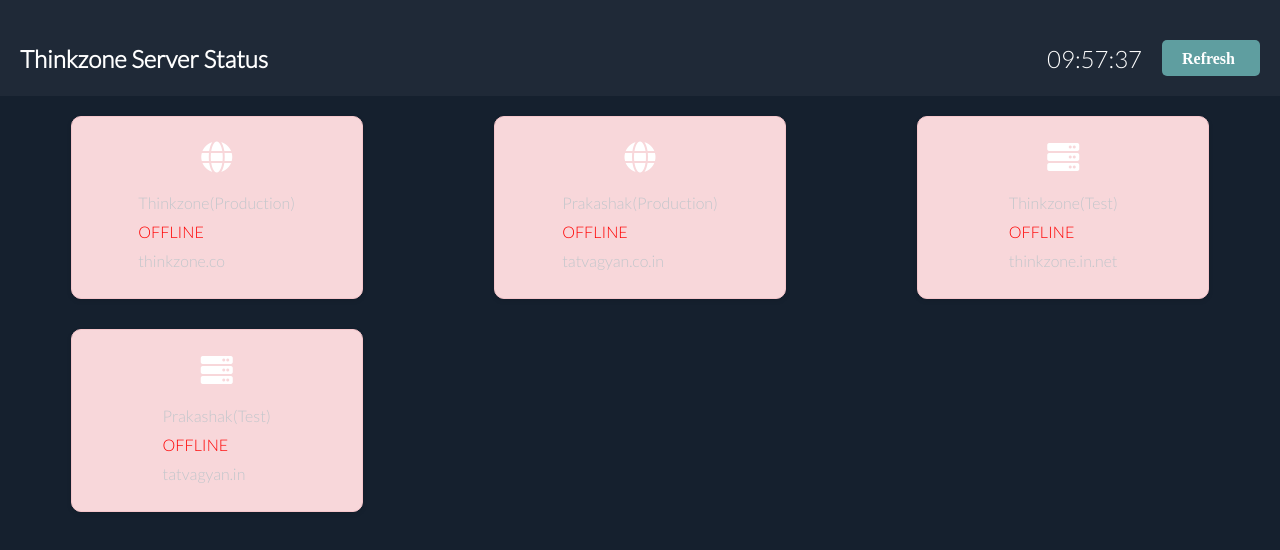
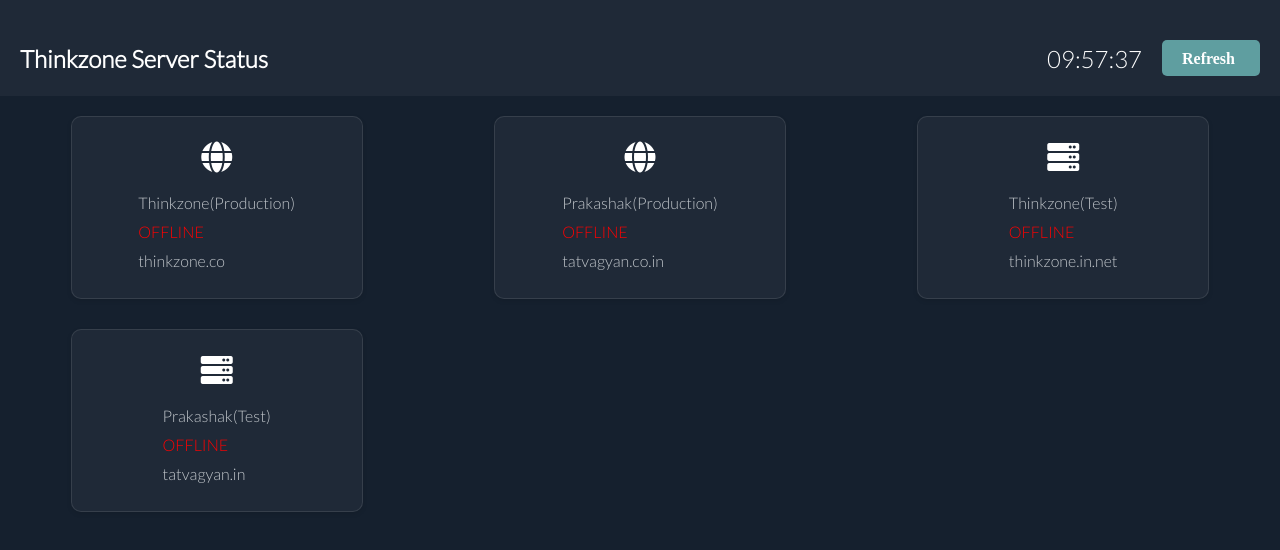
Before and after one commit to swastik098/tzserverstatus, a React (Create React App) app: page / in a window 1280 px wide. Shown: the top 550 px of the page. Built offline with nearby package versions, Linux system fonts and the light colour scheme; no server answers.

Commit message:
dfsdfsdf

```diff
--- a/src/App.css
+++ b/src/App.css
@@ -112,10 +112,11 @@
   margin: 5px 0;
 }
 
-.server.has-failed {
+/* .server.has-failed {
   background-color: #f8d7da;
   border-color: #f5c6cb;
-}
+} */
+
 .server-details .data.online {
   color: #32cd32; /* Green text color for online status */
 }
```
